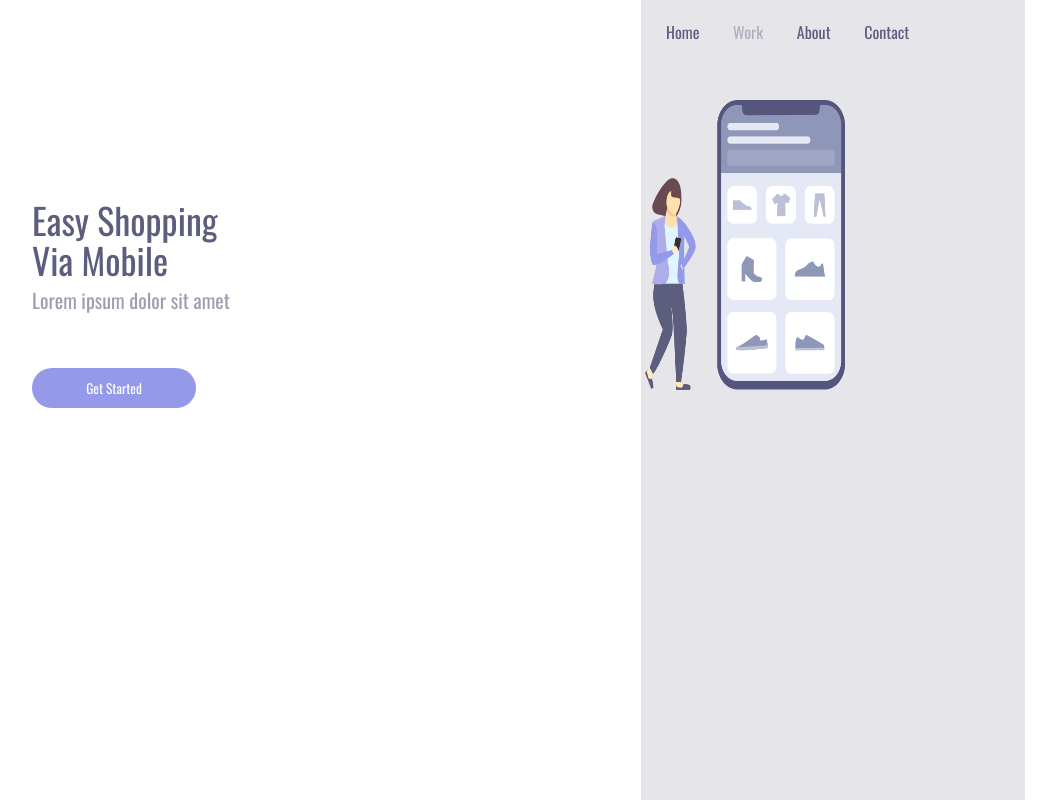
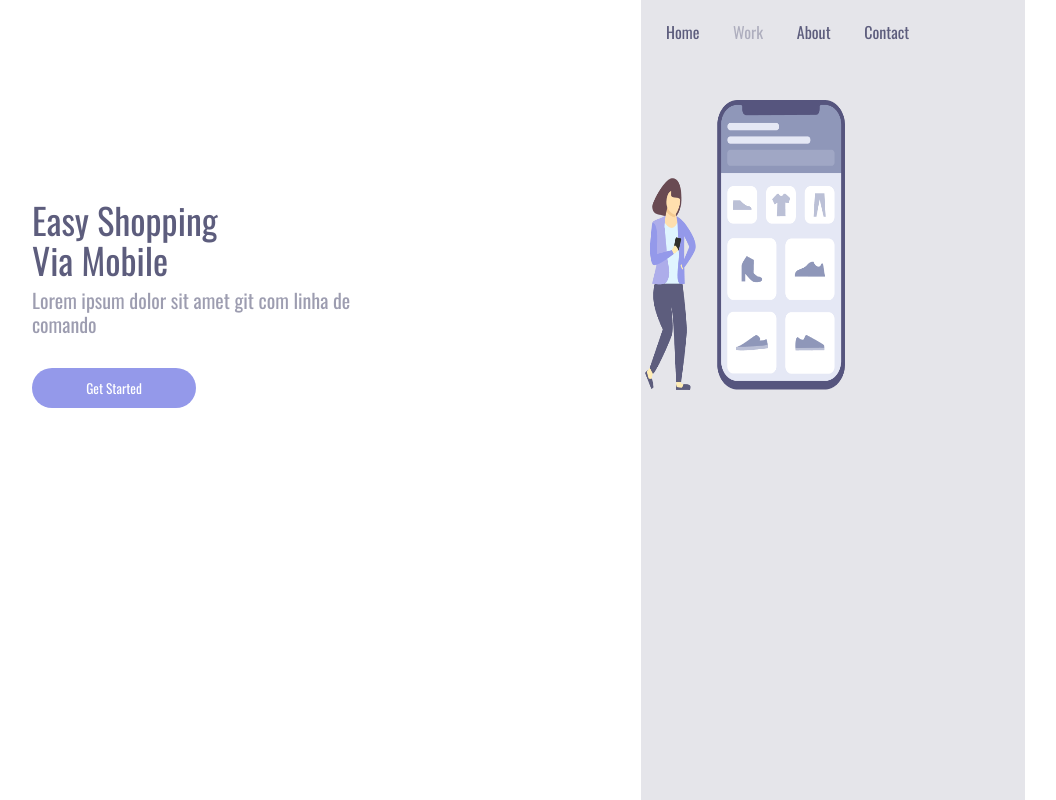
Before and after one commit to Agrotom2025/DEVCLUB, a plain HTML site: page Easy shopping via mobile thomas/easyshopping.index.html in a window 1280 px wide. Shown: the whole page, without its empty margins (104-1160 px from the left). Drawn offline with nearby package versions, Linux system fonts and the light colour scheme.

Commit message:
bla bla bla

```diff
--- a/Easy shopping via mobile thomas/easyshopping.index.html
+++ b/Easy shopping via mobile thomas/easyshopping.index.html
@@ -24,7 +24,7 @@
     </header>
     <div class="div-esquerda">
         <h1>Easy Shopping Via Mobile</h1>
-        <p>Lorem ipsum dolor sit amet </p>
+        <p>Lorem ipsum dolor sit amet git com linha de comando </p>
         <button>Get Started</button>
     </div>
 </body>
```
